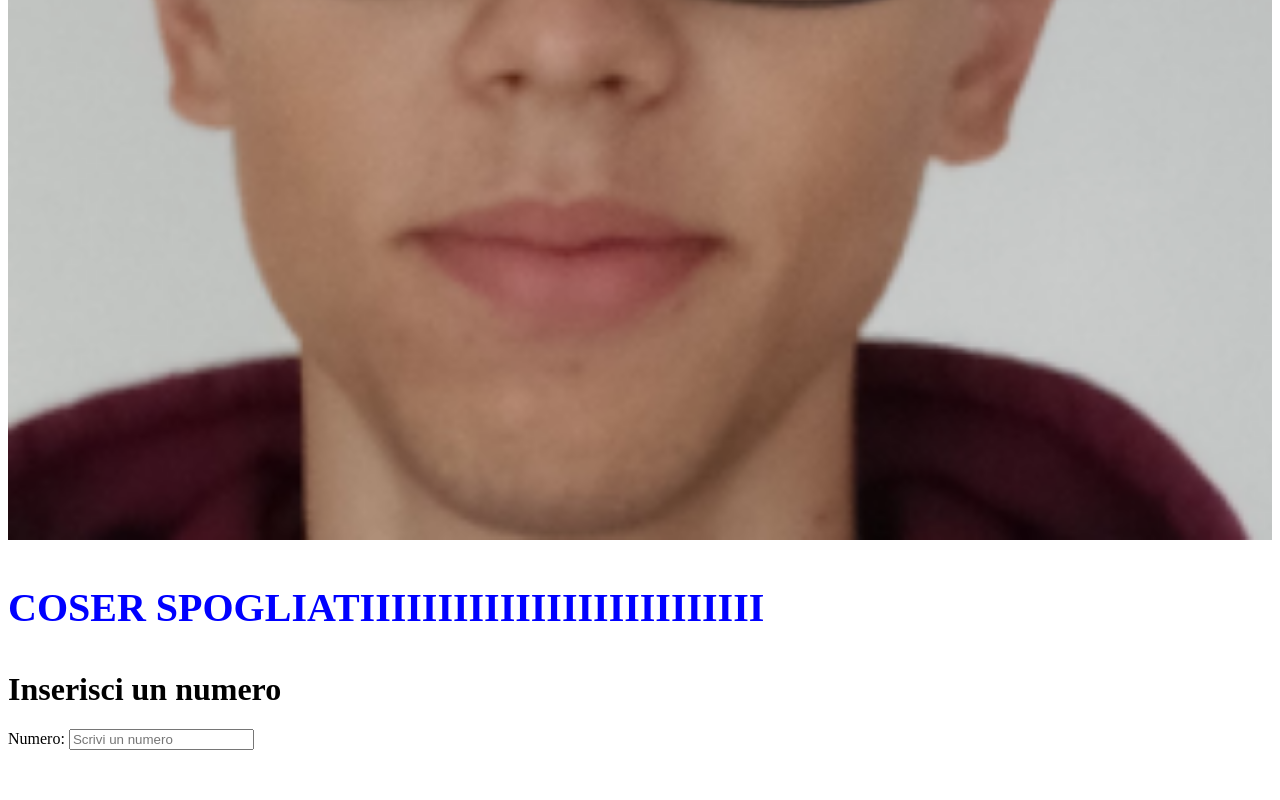
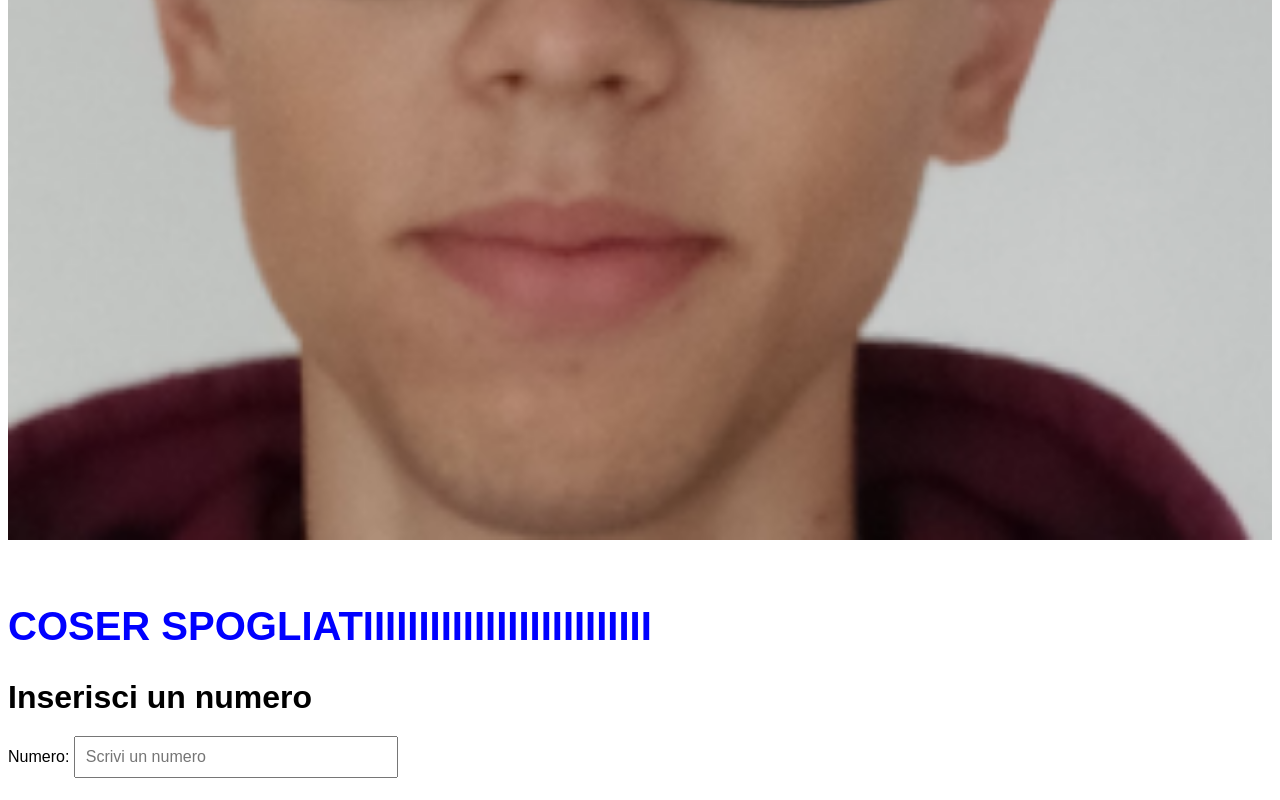
Before and after one commit to marco-tarco/marco-tarco.github.io, a plain HTML site: page index.html in a window 1280 px wide. Shown: the part 732-1532 px from the top of the page. Drawn offline with Linux system fonts and the light colour scheme.

Commit message:
Update index.html

```diff
--- a/index.html
+++ b/index.html
@@ -5,20 +5,35 @@
     <meta name="viewport" content="width=device-width, initial-scale=1.0">
     <title>Casella Numero</title>
     <style>
+        body {
+            font-family: Arial, sans-serif;
+        }
+        h1 {
+            margin-bottom: 20px; /* Spazio tra il titolo e gli altri elementi */
+        }
         #risposta {
             font-size: 200px; /* Grandezza del testo */
             color: red;       /* Colore rosso */
             font-weight: bold;
             text-transform: uppercase; /* Trasforma il testo in maiuscolo */
+            margin-bottom: 20px; /* Spazio tra la risposta e il campo di input */
         }
         #coser {
             font-size: 40px;
             font-weight: bold;
             color: blue; /* Puoi scegliere un altro colore */
+            margin-bottom: 30px; /* Distanza tra il testo "COSER" e il resto */
         }
         img {
             width: 100%; /* Per adattare l'immagine alla larghezza della finestra */
             height: auto; /* Mantiene le proporzioni dell'immagine */
+            margin-bottom: 20px; /* Spazio sotto l'immagine */
+        }
+        input {
+            font-size: 16px;
+            padding: 10px;
+            width: 100%;
+            max-width: 300px;
         }
     </style>
     <script>
```
